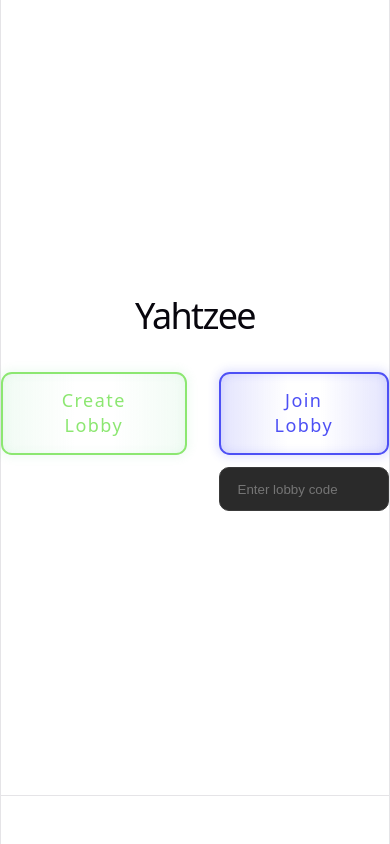
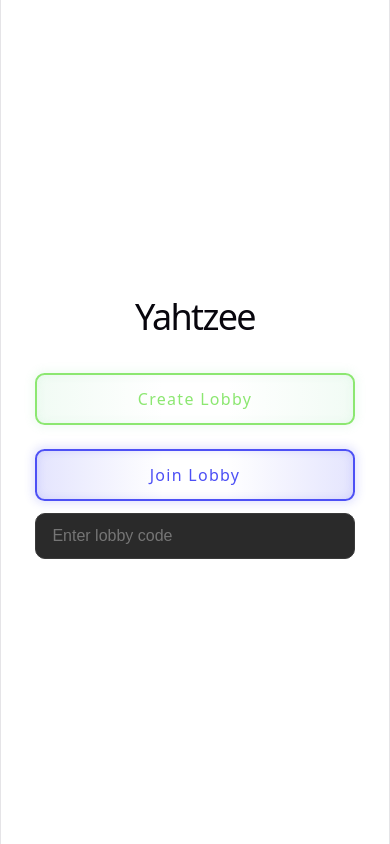
Before and after one commit to Jondels21/yahtzee, a React (Vite) app in the folder frontend/: page / in a window 390 px wide. Built offline with nearby package versions, Linux system fonts and the light colour scheme; no server answers.

Commit message:
Improved page layout on mobile devices

```diff
--- a/frontend/src/styles/GamePage.css
+++ b/frontend/src/styles/GamePage.css
@@ -1,14 +1,15 @@
 .game-container {
-  min-height: 100vh;
+  min-height: 100dvh;
 
   display: flex;
   flex-direction: row;
-
   align-items: center;
   justify-content: center;
 
   gap: 5rem;
   padding: 0.5rem;
+
+  box-sizing: border-box;
 }
 
 .game-area {
@@ -16,18 +17,58 @@
   flex-direction: column;
   padding: 1rem;
 
-  border: solid 1px red;
-
-  min-width: fit-content;
-  min-height: fit-content;
+  min-width: 0;
+  min-height: 0;
 
   height: 40rem;
   width: 50rem;
 
   background: rgba(245, 245, 245, 0.336);
+
+  box-sizing: border-box;
 }
 
 .score-area {
   display: flex;
   padding: 1rem;
 }
+
+.roll_button {
+  --color: #8ce771;
+  color: var(--color);
+
+  border: 2px solid var(--color);
+  background: #000000;
+  font-size: 18px;
+  padding: 0.8em 3em;
+  border-radius: 0.6em;
+  overflow: hidden;
+  width: 50%;
+  display: flex;
+  align-self: center;
+  justify-content: center;
+}
+
+/* Mobile */
+@media (max-width: 768px) {
+  .game-container {
+    flex-direction: column;
+    gap: 1rem;
+
+    width: 100%;
+    padding: 1rem;
+  }
+
+  .game-area {
+    width: 100%;
+    height: auto;
+    min-height: 20rem;
+
+    padding: 0.75rem;
+  }
+
+  .score-area {
+    width: 100%;
+    padding: 0;
+  }
+}
--- a/frontend/src/styles/HomePage.css
+++ b/frontend/src/styles/HomePage.css
@@ -11,6 +11,9 @@
   place-items: center;
   flex-grow: 1;
 
+  padding: 1rem;
+  box-sizing: border-box;
+
 }
 
 .button-container {
@@ -18,14 +21,6 @@
   justify-content: center;
   align-items: flex-start;
   gap: 2rem;
-}
-
-#spacer {
-  height: 88px;
-  border-top: 1px solid var(--border);
-  @media (max-width: 1024px) {
-    height: 48px;
-  }
 }
 
 .create-button,
@@ -97,3 +92,29 @@
 .join-button:hover::before {
   transform: translateX(15em);
 }
+
+/* Mobile */
+@media (max-width: 600px) {
+
+  #center {
+    padding: 1rem;
+  }
+
+  .button-container {
+    flex-direction: column;
+    align-items: stretch;
+    gap: 1.5rem;
+
+    width: 100%;
+    max-width: 320px;
+  }
+
+  .create-button,
+  .join-button {
+    width: 100%;
+    box-sizing: border-box;
+
+    font-size: 16px;
+    padding: 0.8em 1.5em;
+  }
+}
--- a/frontend/src/styles/JoinLobby.css
+++ b/frontend/src/styles/JoinLobby.css
@@ -1,4 +1,5 @@
 .input-field {
+  font-size: 16px;
   background: none;
   border: none;
   outline: none;
--- a/frontend/src/styles/LobbyHeader.css
+++ b/frontend/src/styles/LobbyHeader.css
@@ -32,3 +32,22 @@
     color: white;
     font-size: medium;
 }
+
+/* Mobile */
+@media (max-width: 600px) {
+  .lobby-header {
+    align-items: center;
+    gap: 0.75rem;
+  }
+
+  .join-code {
+    font-size: 1.1rem;
+    letter-spacing: 0.15rem;
+  }
+
+  .leave-button {
+    padding: 0.65em 1.2em;
+    font-size: 0.9rem;
+    white-space: nowrap;
+  }
+}
--- a/frontend/src/styles/NicknameModal.css
+++ b/frontend/src/styles/NicknameModal.css
@@ -64,6 +64,7 @@
 }
 
 .input-field {
+  font-size: 16px;
   background: none;
   border: none;
   outline: none;
@@ -94,3 +95,31 @@
   background: #2563eb;
   transform: translateY(-1px);
 }
+
+/* Mobile */
+@media (max-width: 600px) {
+  .container {
+    padding: 0.75rem;
+  }
+
+  .form {
+    padding: 1.5rem;
+    border-radius: 14px;
+  }
+
+  #heading {
+    font-size: 1.4rem;
+  }
+
+  .field {
+    padding: 0.75rem 0.9rem;
+  }
+
+  .form .btn {
+    width: 100%;
+  }
+
+  .button1 {
+    width: 100%;
+  }
+}
--- a/frontend/src/styles/Scorecard.css
+++ b/frontend/src/styles/Scorecard.css
@@ -1,6 +1,6 @@
 .scorecard {
   width: fit-content;
-  margin: 1.5rem auto;
+  margin: 1rem auto;
   border-collapse: collapse;
   background: #1b1b1b;
   color: #f5f5f5;
```
